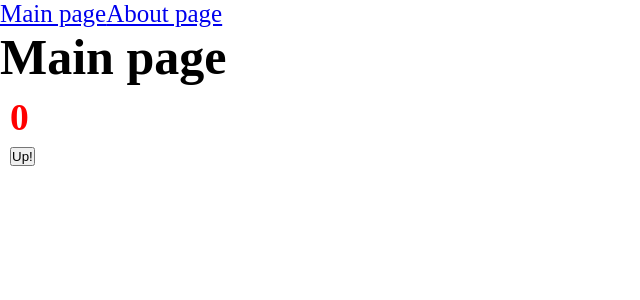
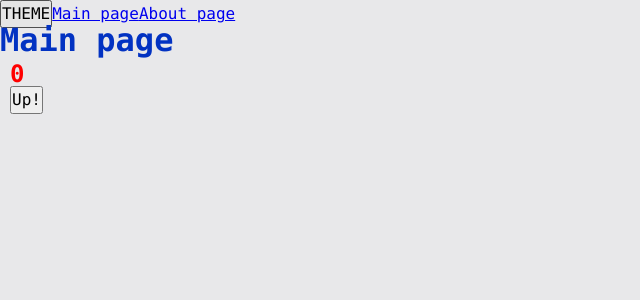
Before and after one commit to klev-o/example-react-advanced, a React app: page / in a window 1280 px wide. Shown: the top 300 px of the page, without its empty margins (0-640 px from the left). Built offline with nearby package versions, Linux system fonts and the light colour scheme.

Commit message:
Separated themes, added theme provider, added hook for use different themes

```diff
--- a/src/App.tsx
+++ b/src/App.tsx
@@ -1,13 +1,19 @@
-import { Suspense } from 'react';
+import {Suspense} from 'react';
 import { Routes, Route, Link } from 'react-router-dom'
 import {Counter} from "./components/Counter";
-import './index.scss'
+import './styles/index.scss'
 import {AboutPageAsync} from "./pages/AboutPage/AboutPage.async";
 import {MainPageAsync} from "./pages/MainPage/MainPage.async";
+import {useTheme} from "./theme/useTheme";
+
 
 const App = () => {
+
+    const {theme, toggleTheme} = useTheme()
+
     return (
-        <div className={'app'}>
+        <div className={`app ${theme}`}>
+            <button onClick={toggleTheme}>THEME</button>
             <Link to={'/'}>Main page</Link>
             <Link to={'/about'}>About page</Link>
             <Suspense fallback={<div>Loading...</div>}>
--- a/src/index.scss
+++ /dev/null
@@ -1,9 +0,0 @@
-* {
-  margin: 0;
-  padding: 0;
-  box-sizing: border-box;
-}
-
-.app {
-  font-size: 25px;
-}
--- a/src/index.tsx
+++ b/src/index.tsx
@@ -1,10 +1,13 @@
 import {render} from "react-dom"
 import App from "./App";
 import {BrowserRouter} from "react-router-dom";
+import ThemeProvider from "./theme/ThemeProvider";
 
 render(
     <BrowserRouter>
-        <App />
+        <ThemeProvider>
+            <App />
+        </ThemeProvider>
     </BrowserRouter>,
     document.getElementById('root')
 )
--- /dev/null
+++ b/src/styles/index.scss
@@ -0,0 +1,11 @@
+@import "reset";
+@import "variables/global";
+@import "themes/normal";
+@import "themes/dark";
+
+.app {
+  font: var(--font-m);
+  background: var(--bg-color);
+  color: var(--primary-color);
+  min-height: 100vh;
+}
--- /dev/null
+++ b/src/styles/reset.scss
@@ -0,0 +1,13 @@
+* {
+  margin: 0;
+  padding: 0;
+  box-sizing: border-box;
+}
+
+button,
+textarea,
+input,
+select {
+  margin: 0;
+  font: inherit;
+}
--- /dev/null
+++ b/src/styles/themes/dark.scss
@@ -0,0 +1,5 @@
+.app.dark {
+  --bg-color: #0a0a1c;
+  --primary-color: #049604;
+  --secondary-color: #04ff04;
+}
--- /dev/null
+++ b/src/styles/themes/normal.scss
@@ -0,0 +1,5 @@
+.app.light {
+  --bg-color: #e8e8ea;
+  --primary-color: #0232c2;
+  --secondary-color: #0449e0;
+}
--- /dev/null
+++ b/src/styles/variables/global.scss
@@ -0,0 +1,11 @@
+:root {
+  --font-family-main: Consolas, "Times New Roman", Serif;
+
+  --font-size-m: 16px;
+  --font-line-m: 24px;
+  --font-m: var(--font-size-m) / var(--font-line-m) var(--font-family-main);
+
+  --font-size-l: 24px;
+  --font-line-l: 32px;
+  --font-l: var(--font-size-l) / var(--font-line-l) var(--font-family-main);
+}
--- /dev/null
+++ b/src/theme/ThemeContext.ts
@@ -0,0 +1,15 @@
+import {createContext} from "react";
+
+export enum Theme {
+    LIGHT = 'light',
+    DARK = 'dark',
+}
+
+export interface ThemeContextProps {
+    theme?: Theme
+    setTheme?: (theme: Theme) => void
+}
+
+export const ThemeContext = createContext<ThemeContextProps>({})
+
+export const LOCAL_STORAGE_THEME_KEY = 'theme'
--- /dev/null
+++ b/src/theme/ThemeProvider.tsx
@@ -0,0 +1,21 @@
+import React, {FC, useMemo, useState} from 'react';
+import {LOCAL_STORAGE_THEME_KEY, Theme, ThemeContext} from "./ThemeContext";
+
+const defaultTheme = localStorage.getItem(LOCAL_STORAGE_THEME_KEY) as Theme || Theme.LIGHT
+
+const ThemeProvider: FC = ({children}) => {
+    const [theme, setTheme] = useState<Theme>(defaultTheme)
+
+    const defaultProps = useMemo(() => ({
+        theme: theme,
+        setTheme: setTheme
+    }), [theme])
+
+    return (
+        <ThemeContext.Provider value={defaultProps}>
+            {children}
+        </ThemeContext.Provider>
+    );
+};
+
+export default ThemeProvider;
--- /dev/null
+++ b/src/theme/useTheme.ts
@@ -0,0 +1,22 @@
+import {LOCAL_STORAGE_THEME_KEY, Theme, ThemeContext} from "./ThemeContext";
+import {useContext} from "react";
+
+interface UseThemeResult {
+    toggleTheme: () => void
+    theme: Theme
+}
+
+export function useTheme(): UseThemeResult {
+    const {theme, setTheme} = useContext(ThemeContext)
+
+    const toggleTheme = () => {
+        const newTheme = theme === Theme.DARK ? Theme.LIGHT : Theme.DARK
+        setTheme(newTheme)
+        localStorage.setItem(LOCAL_STORAGE_THEME_KEY, newTheme)
+    }
+
+    return {
+        theme,
+        toggleTheme
+    }
+}
```
